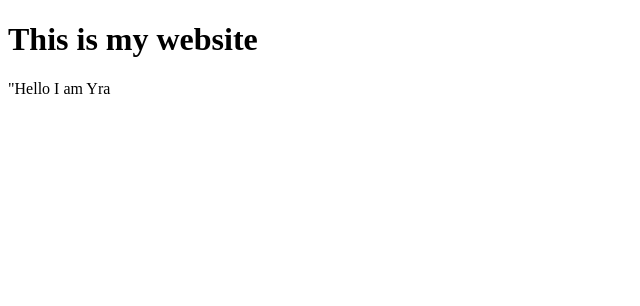
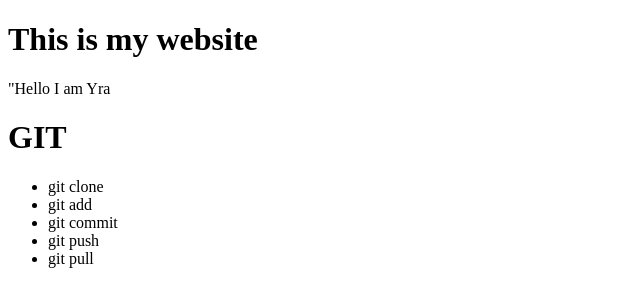
Before and after one commit to aliyra786/htmllearning, a plain HTML site: page index.html in a window 1280 px wide. Shown: the whole page, without its empty margins (0-640 px from the left). Drawn offline with Linux system fonts and the light colour scheme.

Commit message:
detail about git

```diff
--- a/index.html
+++ b/index.html
@@ -8,5 +8,14 @@
 <body>
     <h1>This is my website</h1>
     <p> "Hello I am Yra</p>
+
+    <h1>GIT</h1>
+    <ul>
+        <li>git clone</li>
+        <li>git add</li>
+        <li>git commit</li>
+        <li>git push</li>
+        <li>git pull</li>
+    </ul>
 </body>
 </html>
```
